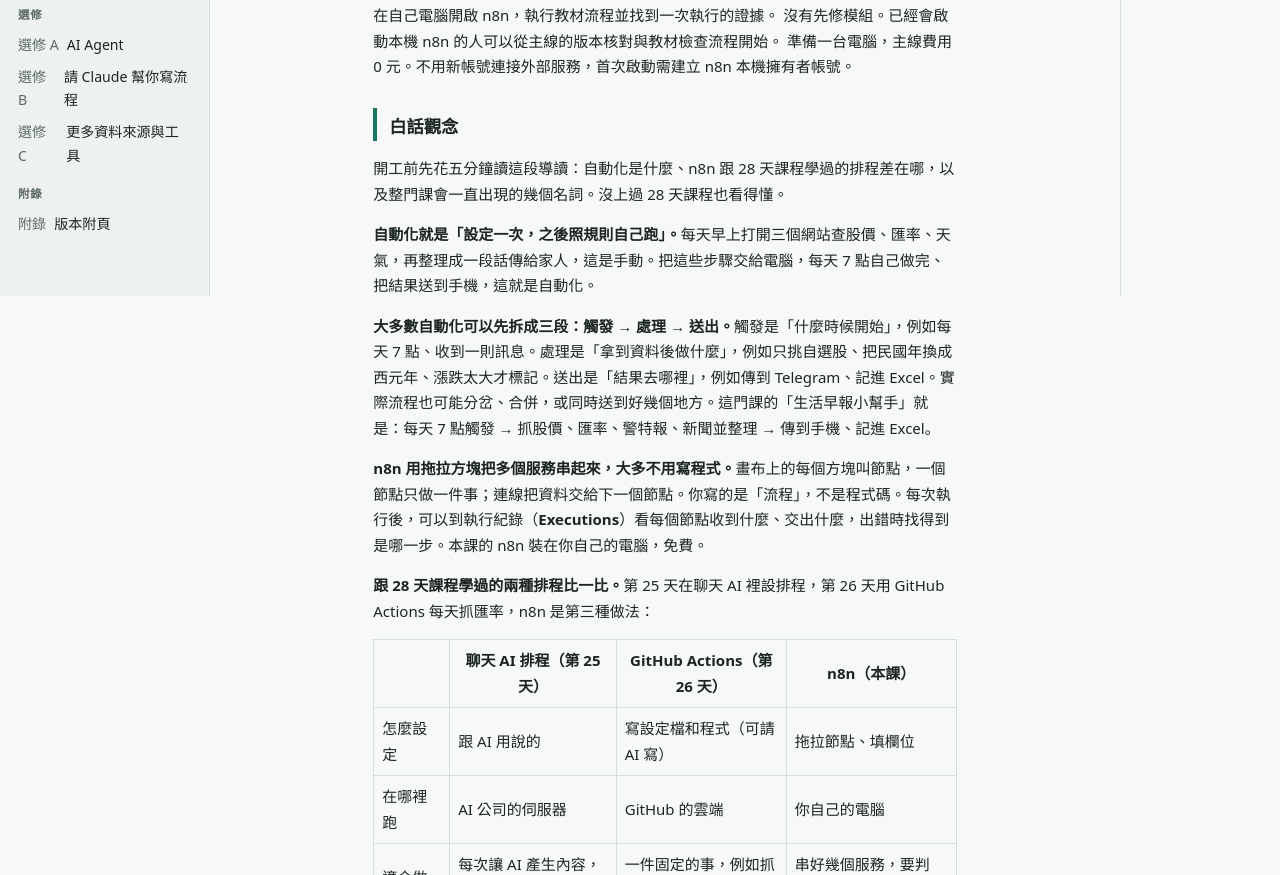
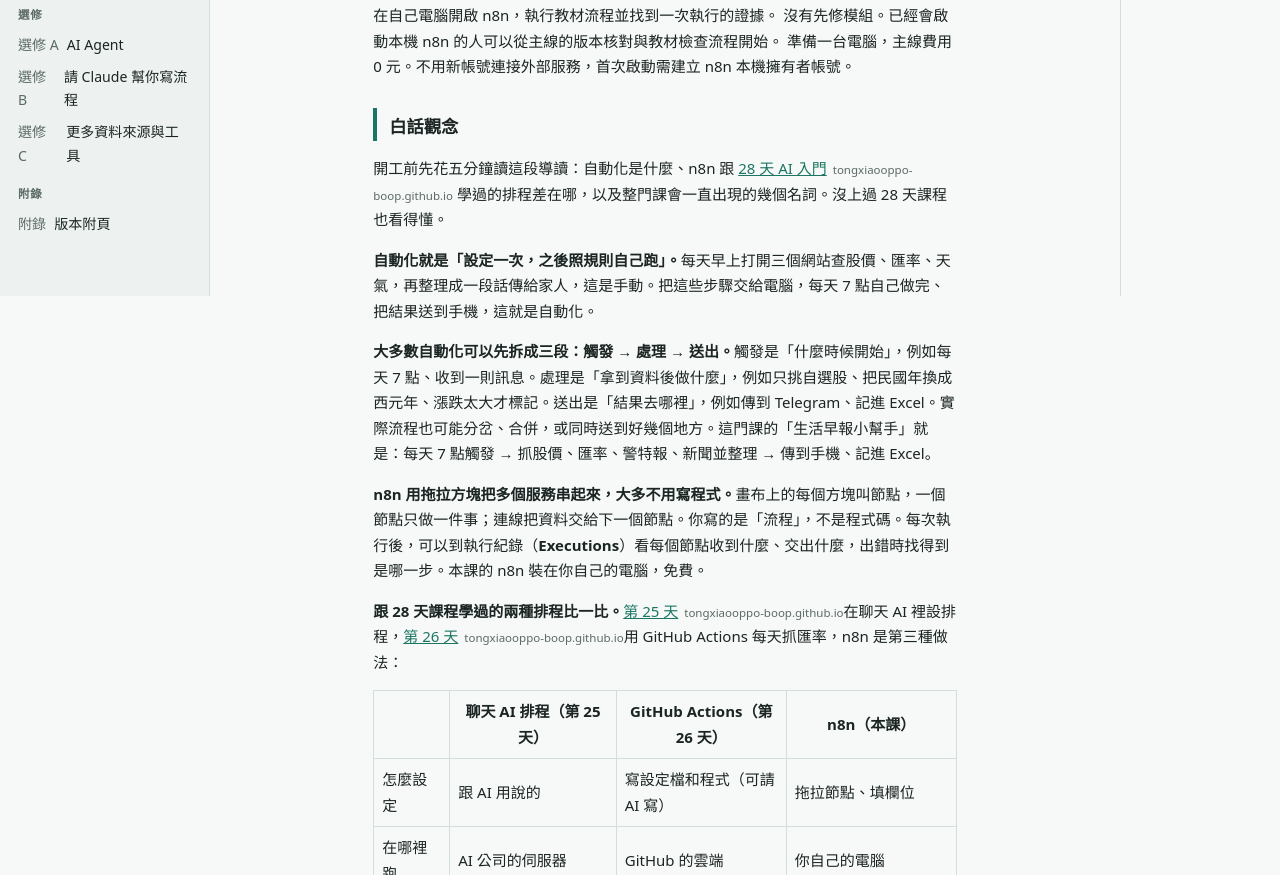
Before and after one commit to tongxiaooppo-boop/ai-n8n-site, a plain HTML site: page m0.html in a window 1280 px wide. Shown: the part 504-1379 px from the top of the page. Drawn offline with Linux system fonts and the light colour scheme.

Commit message:
deploy: 來源 4e004e2

```diff
--- a/m0.html
+++ b/m0.html
@@ -3,11 +3,11 @@
 沒有先修模組。已經會啟動本機 n8n 的人可以從主線的版本核對與教材檢查流程開始。
 準備一台電腦，主線費用 0 元。不用新帳號連接外部服務，首次啟動需建立 n8n 本機擁有者帳號。</p>
 <h3 id="sec-2">白話觀念</h3>
-<p>開工前先花五分鐘讀這段導讀：自動化是什麼、n8n 跟 28 天課程學過的排程差在哪，以及整門課會一直出現的幾個名詞。沒上過 28 天課程也看得懂。</p>
+<p>開工前先花五分鐘讀這段導讀：自動化是什麼、n8n 跟 <a href="https://tongxiaooppo-boop.github.io/ai-tutorial-site/" target="_blank" rel="noopener noreferrer">28 天 AI 入門</a><span class="dom">tongxiaooppo-boop.github.io</span> 學過的排程差在哪，以及整門課會一直出現的幾個名詞。沒上過 28 天課程也看得懂。</p>
 <p><strong>自動化就是「設定一次，之後照規則自己跑」。</strong>每天早上打開三個網站查股價、匯率、天氣，再整理成一段話傳給家人，這是手動。把這些步驟交給電腦，每天 7 點自己做完、把結果送到手機，這就是自動化。</p>
 <p><strong>大多數自動化可以先拆成三段：觸發 → 處理 → 送出。</strong>觸發是「什麼時候開始」，例如每天 7 點、收到一則訊息。處理是「拿到資料後做什麼」，例如只挑自選股、把民國年換成西元年、漲跌太大才標記。送出是「結果去哪裡」，例如傳到 Telegram、記進 Excel。實際流程也可能分岔、合併，或同時送到好幾個地方。這門課的「生活早報小幫手」就是：每天 7 點觸發 → 抓股價、匯率、警特報、新聞並整理 → 傳到手機、記進 Excel。</p>
 <p><strong>n8n 用拖拉方塊把多個服務串起來，大多不用寫程式。</strong>畫布上的每個方塊叫節點，一個節點只做一件事；連線把資料交給下一個節點。你寫的是「流程」，不是程式碼。每次執行後，可以到執行紀錄（<strong>Executions</strong>）看每個節點收到什麼、交出什麼，出錯時找得到是哪一步。本課的 n8n 裝在你自己的電腦，免費。</p>
-<p><strong>跟 28 天課程學過的兩種排程比一比。</strong>第 25 天在聊天 AI 裡設排程，第 26 天用 GitHub Actions 每天抓匯率，n8n 是第三種做法：</p>
+<p><strong>跟 28 天課程學過的兩種排程比一比。</strong><a href="https://tongxiaooppo-boop.github.io/ai-tutorial-site/day25.html" target="_blank" rel="noopener noreferrer">第 25 天</a><span class="dom">tongxiaooppo-boop.github.io</span>在聊天 AI 裡設排程，<a href="https://tongxiaooppo-boop.github.io/ai-tutorial-site/day26.html" target="_blank" rel="noopener noreferrer">第 26 天</a><span class="dom">tongxiaooppo-boop.github.io</span>用 GitHub Actions 每天抓匯率，n8n 是第三種做法：</p>
 <table>
 <thead>
 <tr>
```
